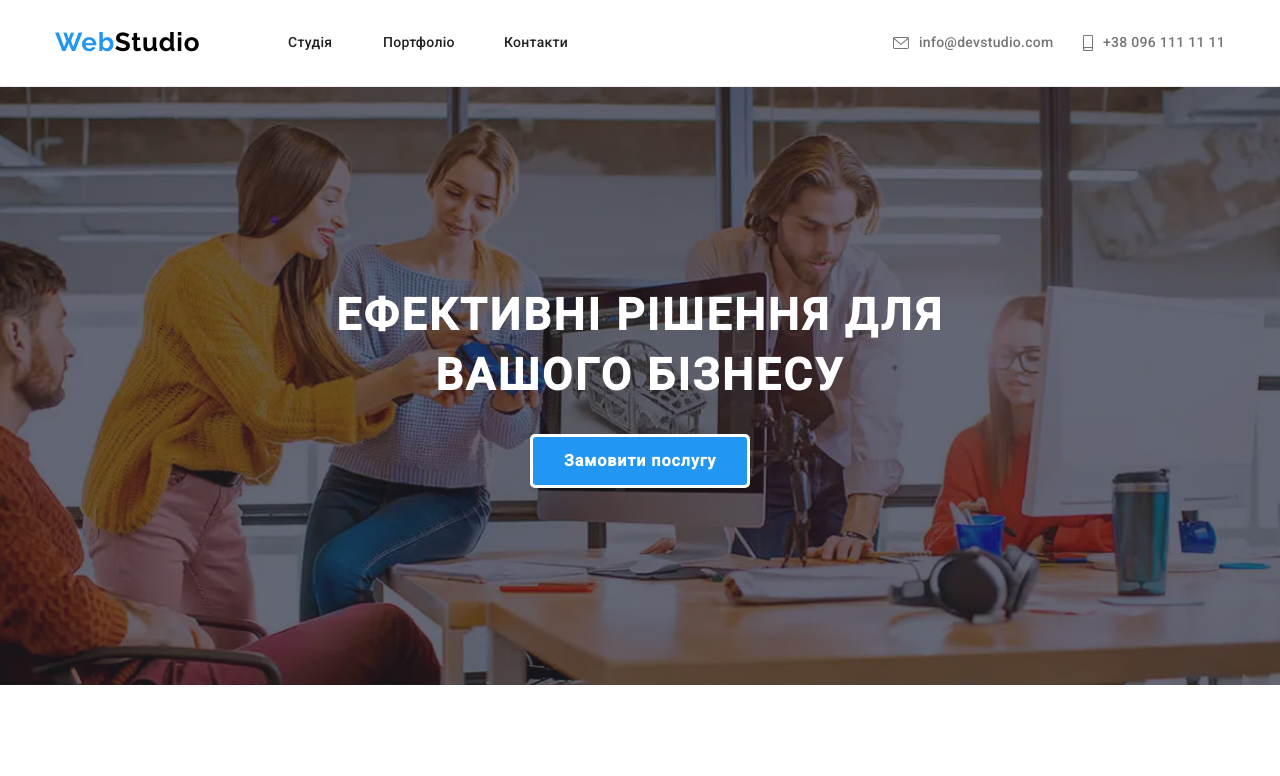
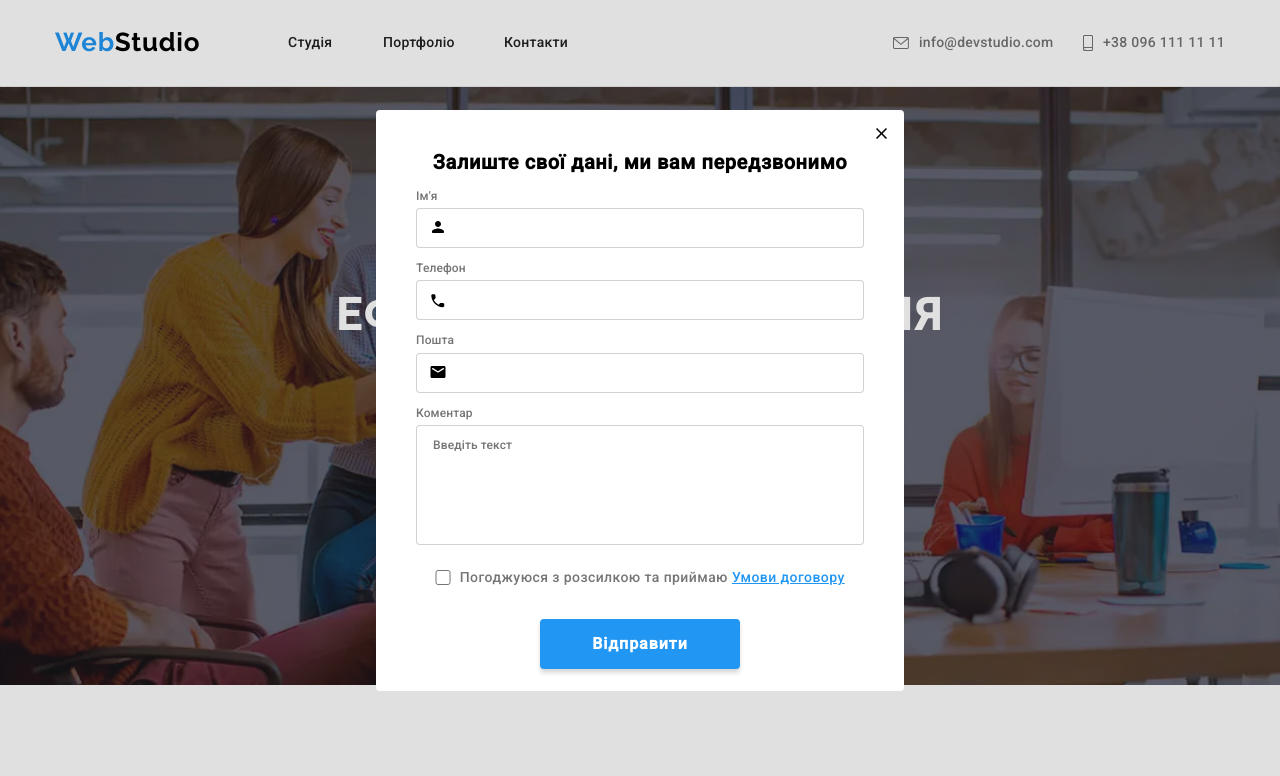
Before and after one commit to YarZakV2/WebStudio-SCSS, a plain HTML site: page index.html in a window 1280 px wide. Both pictures are taken after a click on the button "Замовити послугу". Shown: the top 776 px of the page. Drawn offline with nearby package versions, Linux system fonts and the light colour scheme; files that its build step writes are made by us from their sources.

Commit message:
Update index.html

```diff
--- a/index.html
+++ b/index.html
@@ -517,7 +517,7 @@
 
 
 
-<!-- <div class="backdrop is-hidden"data-modal>
+ <div class="backdrop is-hidden"data-modal>
 	<div class="backdrop__modal">
 		<form class="backdrop__form">
 			<h3 class="backdrop__title">Залиште свої дані, ми вам передзвонимо</h3>
@@ -550,7 +550,7 @@
 			<svg class="close">
 				<use href="./img/symbol-defs.svg#icon-close"></use>
 			</svg>
-		</button>-->
+		</button>
 		<script src="./js/modal.js"></script>
 		<script src="./js/mobile-menu.js"></script>
 		<script src="https://unpkg.com/aos@2.3.1/dist/aos.js"></script>
```
